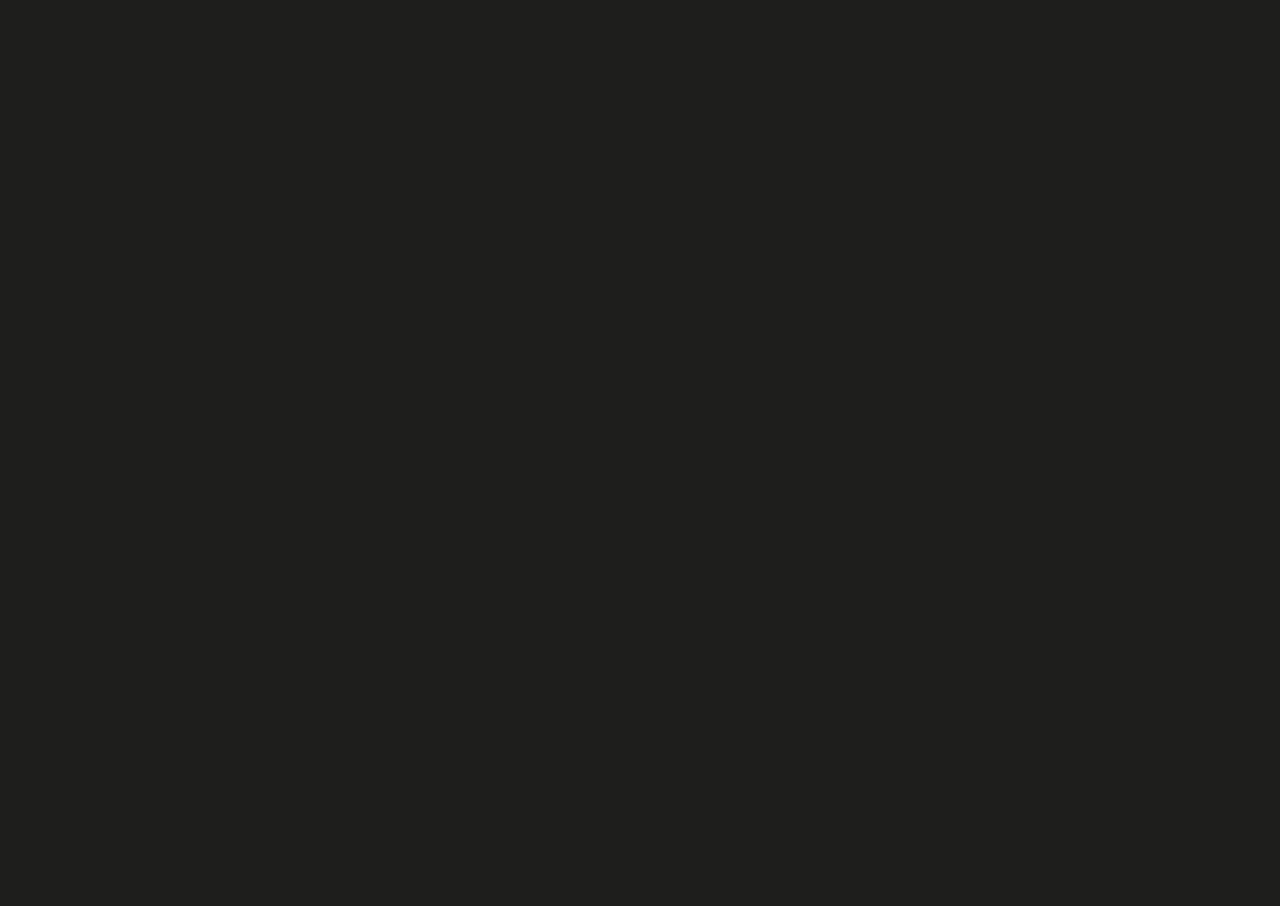
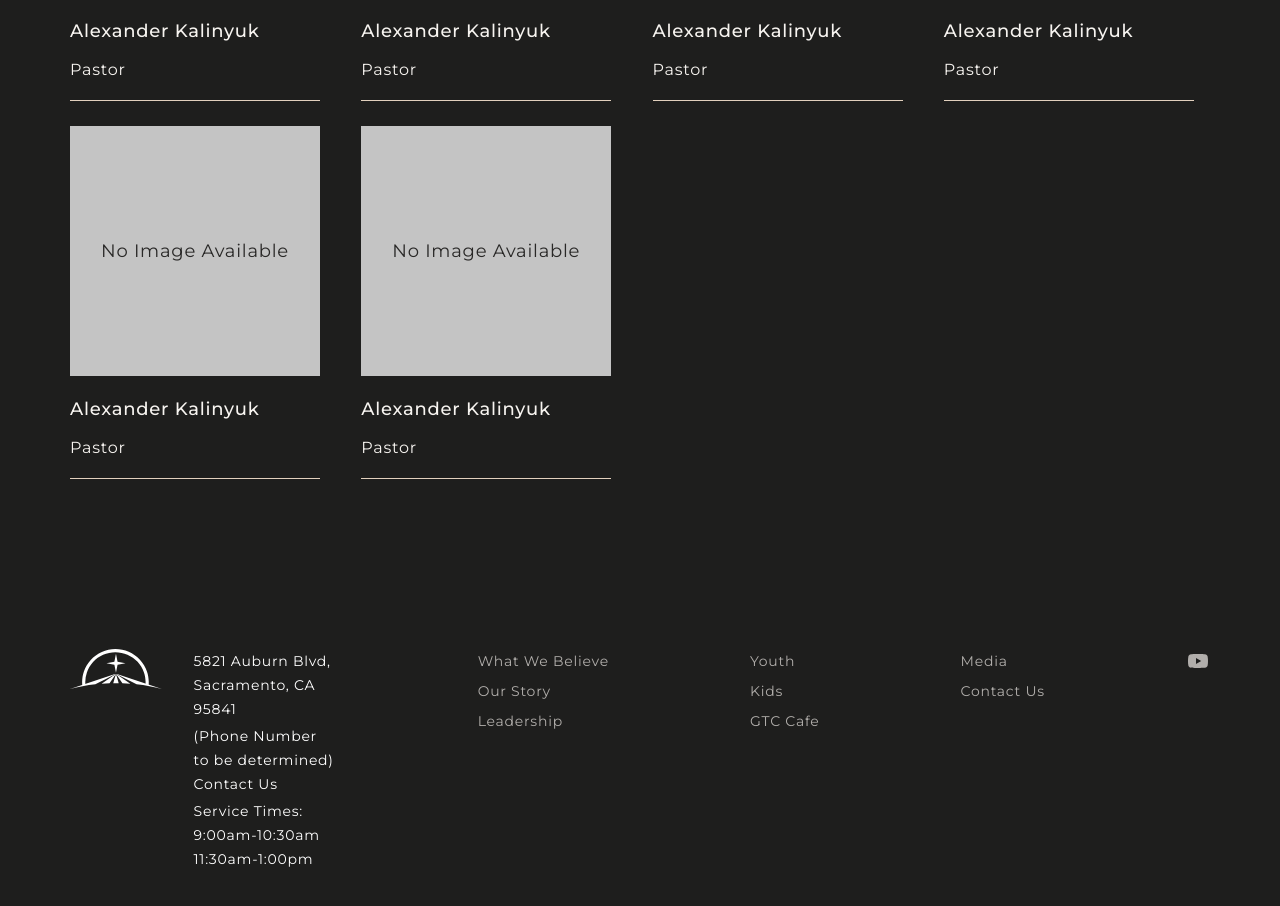
Before and after one commit to GTCAG/new-gtc, a React (Create React App) app: page /leadership in a window 1280 px wide. Shown: the part 1352-2258 px from the top of the page. Before the commit the page ends 800 px from the top, so only its background shows below. Built offline with nearby package versions, Linux system fonts and the light colour scheme.

Commit message:
added leadership page, changed mission statement, made UnderConstruction pages

```diff
--- a/src/App.tsx
+++ b/src/App.tsx
@@ -9,6 +9,8 @@ import CafePage from "./components/pages/CafePage";
 import BeliefPage from "./components/pages/BeliefPage";
 import GTCLogo from "./components/svgs/GTCLogo";
 import MediaPage from "./components/pages/MediaPage";
+import UnderConstructionPage from "./components/pages/UnderConstructionPage";
+import LeadershipPage from "./components/pages/LeadershipPage";
 
 interface ContentProps {
   hidden: boolean;
@@ -81,11 +83,26 @@ const App: React.FC<AppProps> = ({ theme }) => {
           <CafePage />
         </Route>
 
+        <Route exact path="/leadership">
+          <LeadershipPage />
+        </Route>
         <Route exact path="/belief">
           <BeliefPage />
         </Route>
         <Route exact path="/media">
           <MediaPage />
+        </Route>
+        <Route exact path="/youth">
+          <UnderConstructionPage />
+        </Route>
+        <Route exact path="/kids">
+          <UnderConstructionPage />
+        </Route>
+        <Route exact path="/story">
+          <UnderConstructionPage />
+        </Route>
+        <Route exact path="/contact">
+          <UnderConstructionPage />
         </Route>
         <Footer />
       </ContentRoot>
--- a/src/components/atoms/Footer.tsx
+++ b/src/components/atoms/Footer.tsx
@@ -94,7 +94,7 @@ const Footer: React.FC<FooterProps> = ({ theme }) => {
               5821 Auburn Blvd, Sacramento, CA 95841
             </Text>
             <Text variant={textVariant} color={color}>
-              916-420-8178 Contact Us
+              (Phone Number to be determined) Contact Us
             </Text>
             <Text variant={textVariant} color={color}>
               Service Times: 9:00am-10:30am 11:30am-1:00pm
--- /dev/null
+++ b/src/components/atoms/Leader.tsx
@@ -0,0 +1,69 @@
+import React from "react";
+import styled, { DefaultTheme, withTheme } from "styled-components";
+import Text from "../texts/Text";
+
+interface LeaderProps {
+  theme: DefaultTheme;
+  image?: string;
+  name: string;
+  title: string;
+}
+const portraitWidth = 250;
+const portraitHeight = 250;
+
+const Root = styled.div`
+  width: ${portraitWidth}px;
+`;
+
+const Portrait = styled.img`
+  width: ${portraitWidth}px;
+  height: ${portraitHeight}px;
+  object-fit: cover;
+`;
+
+const NoPortrait = styled.div`
+  width: ${portraitWidth}px;
+  height: ${portraitHeight}px;
+  background-color: #c4c4c4;
+  display: flex;
+  justify-content: center;
+  align-items: center;
+`;
+
+const Bottom = styled.div`
+  //   height: 125px;
+  width: 100%;
+
+  border-bottom: 1px solid ${({ theme }) => theme.colors.accent.dark};
+`;
+
+const Leader: React.FC<LeaderProps> = ({ theme, image, title, name }) => {
+  return (
+    <Root>
+      {image ? (
+        <Portrait src="" />
+      ) : (
+        <NoPortrait>
+          <Text>No Image Available</Text>
+        </NoPortrait>
+      )}
+      <Bottom>
+        <Text
+          variant="medium"
+          weight="500"
+          color={theme.colors.lights.offWhite}
+          style={{ marginTop: 16, marginBottom: 8 }}>
+          {name}
+        </Text>
+        <Text
+          variant="small"
+          color={theme.colors.lights.offWhite}
+          style={{ marginBottom: 16 }}>
+          {title}
+        </Text>
+      </Bottom>
+    </Root>
+  );
+};
+
+export default withTheme(Leader);
--- a/src/components/pages/HomePage.tsx
+++ b/src/components/pages/HomePage.tsx
@@ -142,7 +142,7 @@ const HomePage: React.FC<HomePageProps> = ({ theme, onLoaded }) => {
                     weight="500"
                     color={theme?.colors.lights.offWhite}>
                     Join our livestream on{" "}
-                    <Underlined href="https://www.google.com">
+                    <Underlined href="https://www.youtube.com/channel/UCNaKPci4jHkzFyo2hYwlVRQ">
                       YouTube
                     </Underlined>{" "}
                     at 10:00am-12:00pm
@@ -158,10 +158,9 @@ const HomePage: React.FC<HomePageProps> = ({ theme, onLoaded }) => {
           variant="large"
           weight="500"
           color={theme?.colors.lights.offWhite}>
-          The mission of Grace Trinity Church has everything to do with the
-          desire to see the Gospel spread by word and deed throughout the city
-          of Sacramento. In our local church context, we will be committed to
-          this mission until Christ returns.
+          The mission of Grace Trinity Church is to glorify God by introducing
+          Jesus Christ as Lord to the city of Sacramento and more. Leading them
+          into a fully-devoted relationship with the one who set us free.
         </MissionText>
       </MissionStatement>
     </Root>
--- /dev/null
+++ b/src/components/pages/LeadershipPage.tsx
@@ -0,0 +1,50 @@
+import React from "react";
+import styled, { withTheme, DefaultTheme } from "styled-components";
+import PageHeader from "../atoms/PageHeader";
+import Display from "../texts/Display";
+import bgImg from "../../images/church1.jpg";
+import PageSection from "../atoms/PageSection";
+import Leader from "../atoms/Leader";
+
+interface LeadershipPageProps {
+  theme: DefaultTheme;
+}
+
+const Root = styled.div`
+  width: 100%;
+`;
+
+const Grid = styled.div`
+  margin-top: 200px;
+  display: grid;
+  gap: 25px;
+  grid-template-columns: repeat(auto-fit, minmax(250px, 1fr));
+`;
+
+const LeadershipPage: React.FC<LeadershipPageProps> = ({ theme }) => {
+  return (
+    <Root>
+      <PageHeader
+        height="800px"
+        img={bgImg}
+        filter="grayscale(100%) brightness(1.2)">
+        <Display variant="large" color={theme.colors.lights.offWhite}>
+          Leadership
+        </Display>
+      </PageHeader>
+
+      <PageSection bgColor={theme.colors.background}>
+        <Grid>
+          <Leader name="Alexander Kalinyuk" title="Pastor" />
+          <Leader name="Alexander Kalinyuk" title="Pastor" />
+          <Leader name="Alexander Kalinyuk" title="Pastor" />
+          <Leader name="Alexander Kalinyuk" title="Pastor" />
+          <Leader name="Alexander Kalinyuk" title="Pastor" />
+          <Leader name="Alexander Kalinyuk" title="Pastor" />
+        </Grid>
+      </PageSection>
+    </Root>
+  );
+};
+
+export default withTheme(LeadershipPage);
--- /dev/null
+++ b/src/components/pages/UnderConstructionPage.tsx
@@ -0,0 +1,37 @@
+import React from "react";
+import styled, { withTheme, DefaultTheme } from "styled-components";
+import bgImg from "../../images/church1.jpg";
+
+import PageHeader from "../atoms/PageHeader";
+import Display from "../texts/Display";
+import Text from "../texts/Text";
+
+interface UnderConstructionPageProps {
+  theme: DefaultTheme;
+}
+
+const Root = styled.div`
+  width: 100%;
+`;
+
+const UnderConstructionPage: React.FC<UnderConstructionPageProps> = ({
+  theme,
+}) => {
+  return (
+    <Root>
+      <PageHeader height="800px" img={bgImg}>
+        <Display variant="large" color={theme.colors.lights.offWhite}>
+          Page Under Construction...
+        </Display>
+        <Text
+          color={theme.colors.lights.offWhite}
+          variant="x-large"
+          style={{ marginTop: 24 }}>
+          Check back later!
+        </Text>
+      </PageHeader>
+    </Root>
+  );
+};
+
+export default withTheme(UnderConstructionPage);
```
